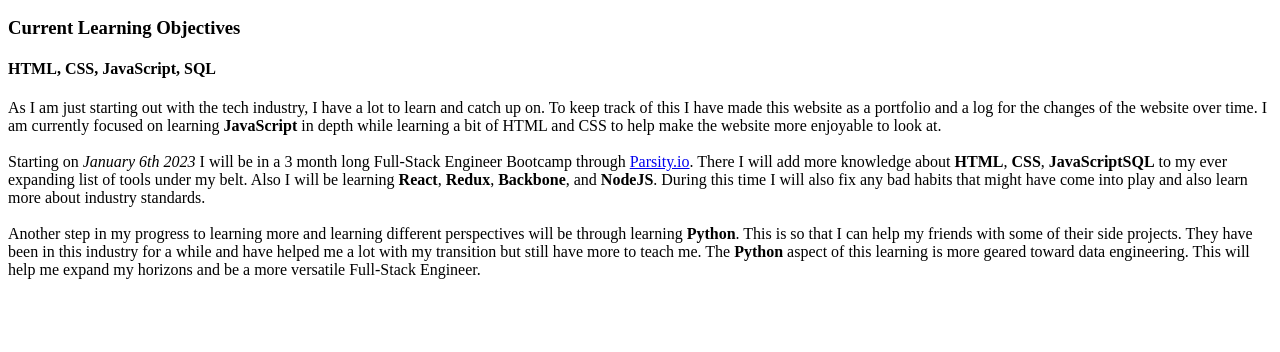
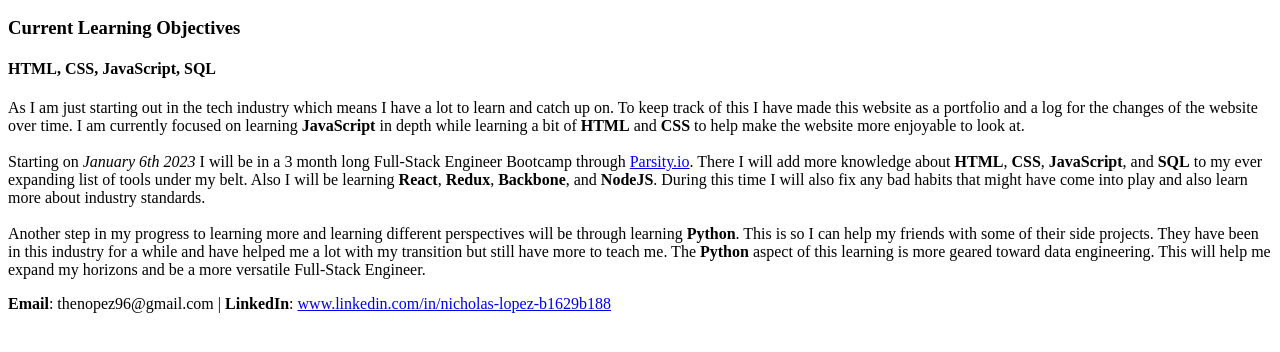
Before and after one commit to FenrirIsFree/the-beginnings, a plain HTML site: page index.html in a window 1280 px wide. Shown: the part 100-452 px from the top of the page. Drawn offline with Linux system fonts and the light colour scheme.

Commit message:
Update index.html

```diff
--- a/index.html
+++ b/index.html
@@ -20,10 +20,11 @@
         <div id="learning-objectives">
             <h3 text=darkgreen>Current Learning Objectives</h3>
             <h4>HTML, CSS, JavaScript, SQL</h4>
-            <p>As I am just starting out with the tech industry, I have a lot to learn and catch up on. To keep track of this I have made this website as a portfolio and a log for the changes of the website over time. I am currently focused on learning <strong>JavaScript</strong> in depth while learning a bit of HTML and CSS to help make the website more enjoyable to look at.
-                <br><br>Starting on <em>January 6th 2023</em> I will be in a 3 month long Full-Stack Engineer Bootcamp through <a href="https://parsity.io/">Parsity.io</a>. There I will add more knowledge about <strong>HTML</strong>, <strong>CSS</strong>, <strong>JavaScript</strong?, and <strong>SQL</strong> to my ever expanding list of tools under my belt. Also I will be learning <strong>React</strong>, <strong>Redux</strong>, <strong>Backbone</strong>, and <strong>NodeJS</strong>. During this time I will also fix any bad habits that might have come into play and also learn more about industry standards.
-                <br><br>Another step in my progress to learning more and learning different perspectives will be through learning <strong>Python</strong>. This is so that I can help my friends with some of their side projects. They have been in this industry for a while and have helped me a lot with my transition but still have more to teach me. The <strong>Python</strong> aspect of this learning is more geared toward data engineering. This will help me expand my horizons and be a more versatile Full-Stack Engineer.
+            <p>As I am just starting out in the tech industry which means I have a lot to learn and catch up on. To keep track of this I have made this website as a portfolio and a log for the changes of the website over time. I am currently focused on learning <strong>JavaScript</strong> in depth while learning a bit of <strong>HTML</strong> and <strong>CSS</strong> to help make the website more enjoyable to look at.
+                <br><br>Starting on <em>January 6th 2023</em> I will be in a 3 month long Full-Stack Engineer Bootcamp through <a href="https://parsity.io/">Parsity.io</a>. There I will add more knowledge about <strong>HTML</strong>, <strong>CSS</strong>, <strong>JavaScript</strong>, and <strong>SQL</strong> to my ever expanding list of tools under my belt. Also I will be learning <strong>React</strong>, <strong>Redux</strong>, <strong>Backbone</strong>, and <strong>NodeJS</strong>. During this time I will also fix any bad habits that might have come into play and also learn more about industry standards.
+                <br><br>Another step in my progress to learning more and learning different perspectives will be through learning <strong>Python</strong>. This is so I can help my friends with some of their side projects. They have been in this industry for a while and have helped me a lot with my transition but still have more to teach me. The <strong>Python</strong> aspect of this learning is more geared toward data engineering. This will help me expand my horizons and be a more versatile Full-Stack Engineer.
             </p>
         </div>
+        <footer><strong>Email</strong>: thenopez96@gmail.com | <strong>LinkedIn</strong>: <a href="https://www.linkedin.com/in/nicholas-lopez-b1629b188" target="_blank">www.linkedin.com/in/nicholas-lopez-b1629b188</a></footer>
     </body>
 </html>
```
